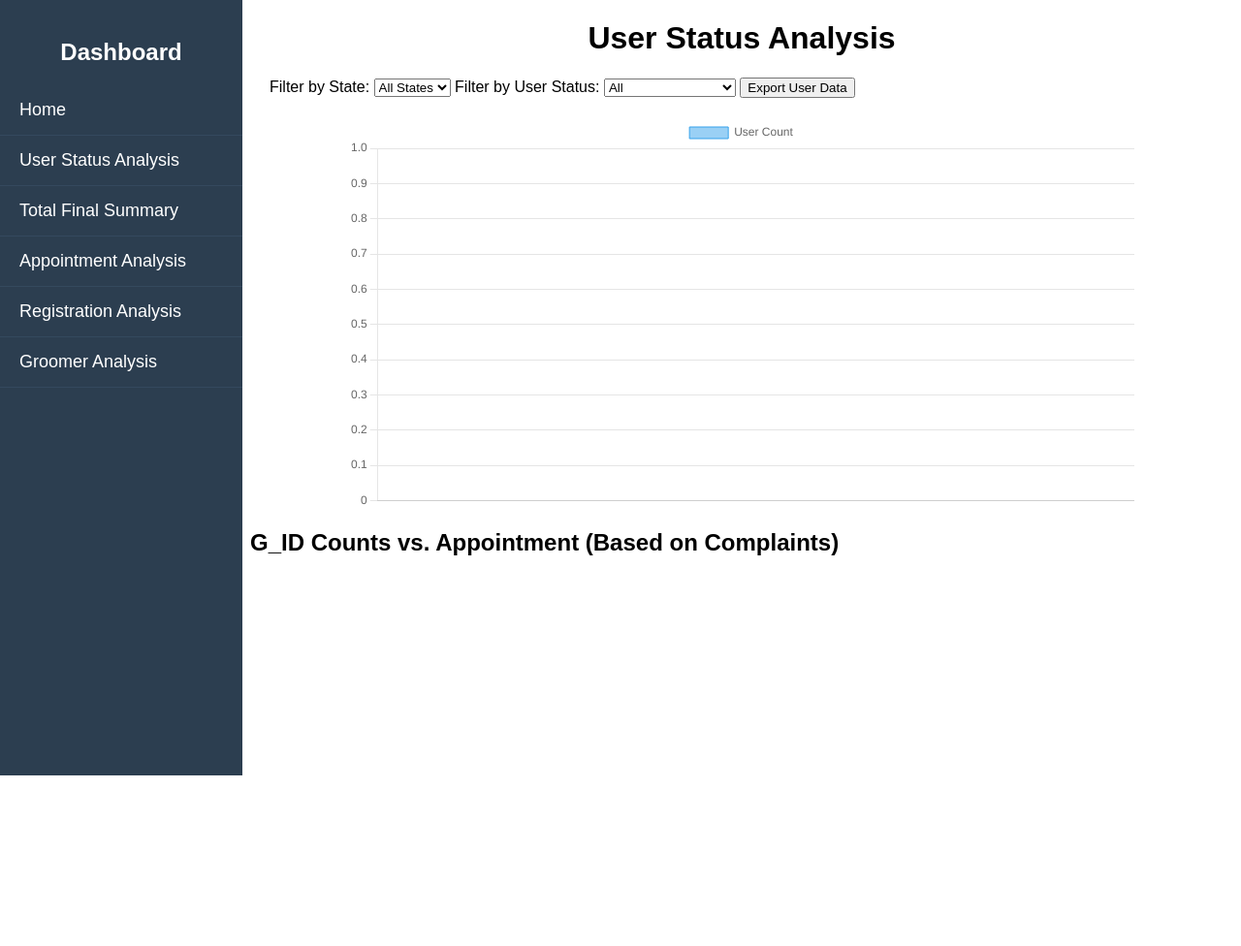
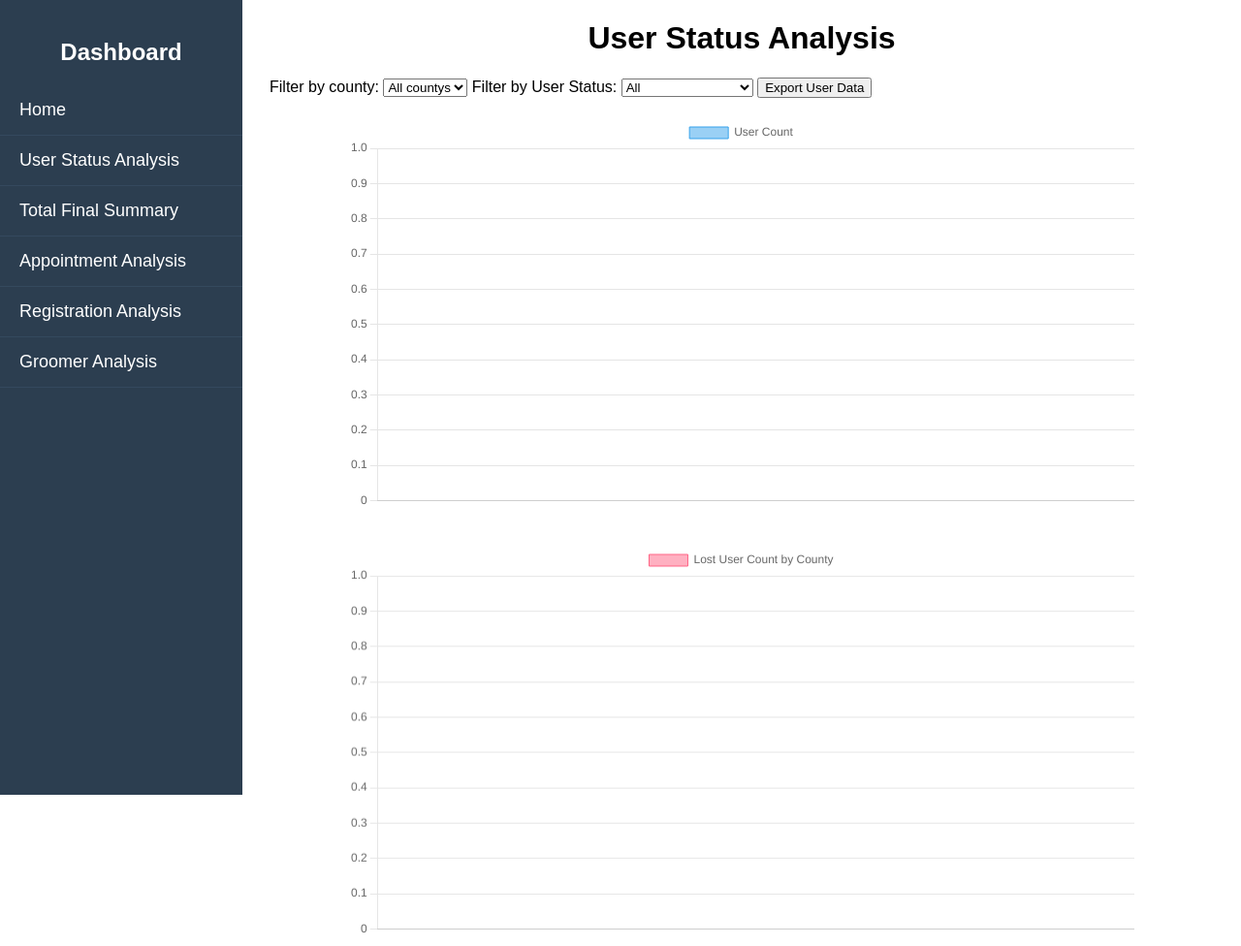
Before and after one commit to reachng/appointment-dashboard, a Django app: template templates/user_status_analysis.html in a window 1280 px wide. Shown: the whole page at 97% size. Before the commit the page ends 800 px from the top, so only its background shows below. Run offline with Django 5.2, Linux system fonts and the light colour scheme; the template is opened without the code that fills it, so the values that code supplies are empty.

Commit message:
Graph Addition

```diff
--- a/templates/user_status_analysis.html
+++ b/templates/user_status_analysis.html
@@ -10,11 +10,11 @@
 
     <!-- Filters -->
     <div style="margin: 20px;">
-        <label for="state">Filter by State:</label>
-        <select id="state">
-            <option value="">All States</option>
-            {% for state in states %}
-            <option value="{{ state }}">{{ state }}</option>
+        <label for="county">Filter by county:</label>
+        <select id="county">
+            <option value="">All countys</option>
+            {% for county in countys %}
+            <option value="{{ county }}">{{ county }}</option>
             {% endfor %}
         </select>
 
@@ -61,7 +61,7 @@
 
 // Function to update chart data
 function updateChart() {
-    const state = document.getElementById('state').value;
+    const county = document.getElementById('county').value;
     const userStatus = document.getElementById('user-status').value;
 
     fetch('', {
@@ -71,7 +71,7 @@
             'X-CSRFToken': '{{ csrf_token }}'  // Ensure CSRF token is sent
         },
         body: JSON.stringify({
-            state: state,
+            county: county,
             user_status: userStatus
         })  // Send the selected filters as JSON
     })
@@ -89,7 +89,7 @@
 }
 
 // Listen for changes to the filters and update chart data
-document.getElementById('state').addEventListener('change', updateChart);
+document.getElementById('county').addEventListener('change', updateChart);
 document.getElementById('user-status').addEventListener('change', updateChart);
 
 // Initial chart load
@@ -98,13 +98,13 @@
 <script>
 // Add event listener for export button
 document.getElementById('export-btn').addEventListener('click', () => {
-    const state = document.getElementById('state').value;
+    const county = document.getElementById('county').value;
     const userStatus = document.getElementById('user-status').value;
 
     let url = '/user_status_analysis/?export=true';
 
-    if (state) {
-        url += `&state=${state}`;
+    if (county) {
+        url += `&county=${county}`;
     }
     if (userStatus !== 'All') {
         url += `&user_status=${userStatus}`;
@@ -114,8 +114,89 @@
     window.location.href = url;
 });
 </script>
+<br>
+<br>
+<!-- Chart for Lost Users per County -->
+<div style="width: 80%; margin: auto;">
+    <canvas id="lostUsersCountyChart"></canvas>
+</div>
+
+<script>
+// Initialize Lost Users per County Chart
+const ctxCounty = document.getElementById('lostUsersCountyChart').getContext('2d');
+let lostUsersCountyChart = new Chart(ctxCounty, {
+    type: 'bar',
+    data: {
+        labels: [],  // Will be populated dynamically
+        datasets: [{
+            label: 'Lost User Count by County',
+            data: [],  // Will be populated dynamically
+            backgroundColor: 'rgba(255, 99, 132, 0.5)',
+            borderColor: 'rgba(255, 99, 132, 1)',
+            borderWidth: 1
+        }]
+    },
+    options: {
+        scales: {
+            y: {
+                beginAtZero: true
+            }
+        }
+    }
+});
+
+// Function to update the Lost Users per County chart
+function updateLostUsersCountyChart(lostCountyData) {
+    const labelsCounty = lostCountyData.map(item => item.county);
+    const countsCounty = lostCountyData.map(item => item.lost_user_count);
+
+    // Update the chart with the new data
+    lostUsersCountyChart.data.labels = labelsCounty;
+    lostUsersCountyChart.data.datasets[0].data = countsCounty;
+    lostUsersCountyChart.update();
+}
+
+// Add event listener for changes to the filters
+document.getElementById('county').addEventListener('change', updateChart);
+document.getElementById('user-status').addEventListener('change', updateChart);
+
+// Function to update both charts
+function updateChart() {
+    const county = document.getElementById('county').value;
+    const userStatus = document.getElementById('user-status').value;
+
+    fetch('', {
+        method: 'POST',
+        headers: {
+            'Content-Type': 'application/json',
+            'X-CSRFToken': '{{ csrf_token }}'  // Ensure CSRF token is sent
+        },
+        body: JSON.stringify({
+            county: county,
+            user_status: userStatus
+        })  // Send the selected filters as JSON
+    })
+    .then(response => response.json())
+    .then(data => {
+        const labels = data.chartData.map(item => item.status);
+        const counts = data.chartData.map(item => item.count);
+
+        // Update the User Status chart with the new data
+        userStatusChart.data.labels = labels;
+        userStatusChart.data.datasets[0].data = counts;
+        userStatusChart.update();
+
+        // Update the Lost Users per County chart
+        updateLostUsersCountyChart(data.lostUsersCountyData);
+    })
+    .catch(error => console.error('Error:', error));
+}
+
+// Initial chart load
+updateChart();
+</script>
+
 <div id="g_id_chart_container">
-    <h2>G_ID Counts vs. Appointment (Based on Complaints)</h2>
     {{ g_id_html|safe }}
 </div>
 
```
Also changed, not shown: zip/views.py (+67 -35 lines).
